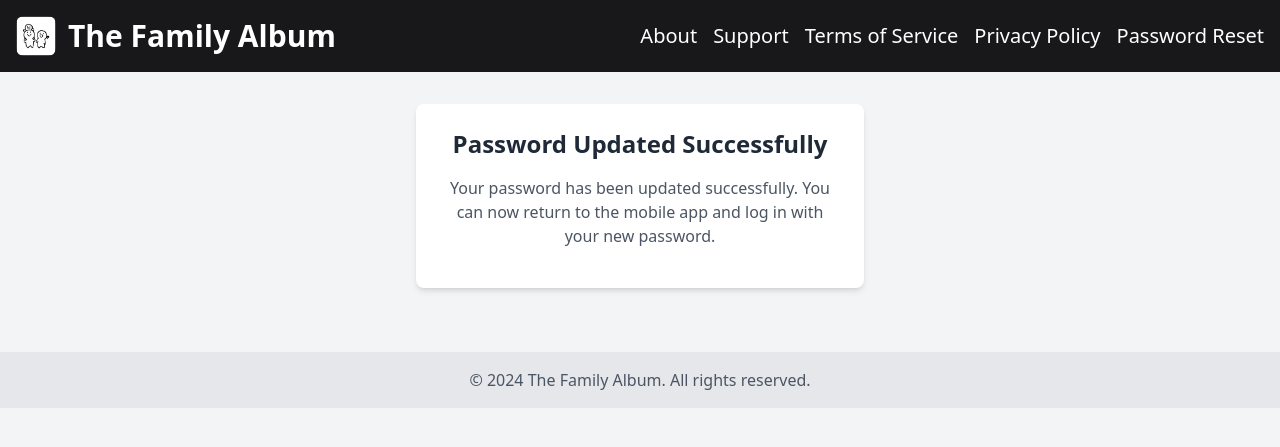
After one commit to hantswilliams/family-album-web, a Flask app: page /password-reset-success in a window 1280 px wide. The commit adds this page. Shown: the top 447 px of the page. Run offline with Flask 3, Linux system fonts and the light colour scheme; some libraries are stand-ins or nearby versions.

Commit message:
now working...

```diff
--- a/app.py
+++ b/app.py
@@ -33,6 +33,7 @@ def privacy():
 @app.route("/reset-password", methods=["GET", "POST"])
 def reset_password():
     if request.method == "GET":
+        # Render the password reset request form
         return render_template("reset_password.html")
 
     email = request.form.get("email")
@@ -41,59 +42,98 @@ def reset_password():
         return redirect(url_for("reset_password"))
 
     try:
-        supabase_client.auth.reset_password_for_email(
-            email, redirect_to="https://familyalbum.hants-williams.com/reset-password-form"
-        )
-        flash("A password reset link has been sent to your email.", "success")
+        # Send the password reset email
+        supabase_client.auth.reset_password_for_email(email)
+        print("[DEBUG] Password reset email sent to:", email)
+        return redirect(url_for("password_reset_email_sent"))
     except Exception as e:
-        flash(f"Error sending reset email: {str(e)}", "error")
+        print("[ERROR] Failed to send password reset email:", str(e))
+        flash("Failed to send password reset email. Please try again later.", "error")
+        return redirect(url_for("reset_password"))
 
-    return redirect(url_for("reset_password"))
+@app.route("/password-reset-email-sent", methods=["GET"])
+def password_reset_email_sent():
+    return render_template("password_reset_email_sent.html")
+
 
 @app.route("/reset-password-form", methods=["GET", "POST"])
 def reset_password_form():
-    code = request.args.get("code")
+    if request.method == "GET":
+        # Render the password reset form without any token validation
+        return render_template("reset_password_form.html", error_message=None, success_message=None)
 
-    if not code:
-        flash("Invalid or missing reset code. Please request a new password reset.", "error")
-        return redirect(url_for("reset_password"))
-
-    if request.method == "GET":
-        return render_template("reset_password_form.html", code=code)
-
+    # Handle POST: Password reset form submission
+    access_token = request.form.get("access_token")
+    refresh_token = request.form.get("refresh_token")
     new_password = request.form.get("new_password")
     confirm_password = request.form.get("confirm_password")
 
+    if not access_token or not refresh_token:
+        return render_template(
+            "reset_password_form.html",
+            error_message="Invalid or missing authentication tokens. Please request a new password reset.",
+            success_message=None
+        )
+
     if not new_password or not confirm_password:
-        flash("Both password fields are required.", "error")
-        return redirect(url_for("reset_password_form", code=code))
+        return render_template(
+            "reset_password_form.html",
+            error_message="Both password fields are required.",
+            success_message=None
+        )
 
     if new_password != confirm_password:
-        flash("Passwords do not match.", "error")
-        return redirect(url_for("reset_password_form", code=code))
-
-    try:
-        # Update password using the reset code
-        response = supabase_client.auth.update_user(
-            {"password": new_password},
-            {"code": code}
+        return render_template(
+            "reset_password_form.html",
+            error_message="Passwords do not match.",
+            success_message=None
         )
 
-        # Debugging: Log the API response
+    # Authenticate the session using the provided tokens
+    try:
+        supabase_client.auth.set_session(access_token, refresh_token)
+        print("[DEBUG] User session established with access token.")
+    except Exception as e:
+        print("[ERROR] Failed to establish session:", str(e))
+        return render_template(
+            "reset_password_form.html",
+            error_message="Failed to authenticate with the provided tokens. Please request a new password reset.",
+            success_message=None
+        )
+
+    # Update the user's password
+    try:
+        response = supabase_client.auth.update_user({"password": new_password})
         print("[DEBUG] Password update response:", response)
 
-        # Check if the update was successful
-        if response.get("error"):
-            flash(f"Error updating password: {response['error']['message']}", "error")
-            return redirect(url_for("reset_password_form", code=code))
+        if not hasattr(response, "user") or response.user is None:
+            return render_template(
+                "reset_password_form.html",
+                error_message="Failed to update password. Please try again.",
+                success_message=None
+            )
 
-        flash("Your password has been updated successfully. You can now log in.", "success")
+        # Redirect to success page
+        return redirect(url_for("password_reset_success"))
+
     except Exception as e:
-        print("[ERROR] Exception during password update:", str(e))
-        flash(f"Error updating password: {str(e)}", "error")
-        return redirect(url_for("reset_password_form", code=code))
+        error_message = str(e)
+        print("[ERROR] Exception during password update:", error_message)
 
-    return redirect(url_for("index"))
+        if "New password should be different from the old password" in error_message:
+            error_message = "Your new password must be different from your old password."
+        else:
+            error_message = f"Error updating password: {error_message}"
+
+        return render_template(
+            "reset_password_form.html",
+            error_message=error_message,
+            success_message=None
+        )
+
+@app.route("/password-reset-success", methods=["GET"])
+def password_reset_success():
+    return render_template("password_reset_success.html")
 
 if __name__ == "__main__":
     app.run(debug=True, host="0.0.0.0", port=5001)
--- a/templates/layout.html
+++ b/templates/layout.html
@@ -14,13 +14,31 @@
                 <img src="{{ url_for('static', filename='icon_boarder.png') }}" alt="Logo" class="w-10 h-10 rounded-lg">
                 <h1 class="text-3xl font-bold">The Family Album</h1>
             </div>
+
+            <!-- Mobile Menu Button -->
+            <button id="menu-toggle" class="text-white focus:outline-none lg:hidden">
+                <svg xmlns="http://www.w3.org/2000/svg" class="h-6 w-6" fill="none" viewBox="0 0 24 24" stroke="currentColor">
+                    <path stroke-linecap="round" stroke-linejoin="round" stroke-width="2" d="M4 6h16M4 12h16m-7 6h7" />
+                </svg>
+            </button>
+
             <!-- Navigation Links -->
-            <nav class="space-x-4">
+            <nav id="menu" class="hidden lg:flex space-x-4">
                 <a href="{{ url_for('index') }}" class="text-xl hover:underline">About</a>
                 <a href="{{ url_for('support') }}" class="text-xl hover:underline">Support</a>
                 <a href="{{ url_for('terms') }}" class="text-xl hover:underline">Terms of Service</a>
                 <a href="{{ url_for('privacy') }}" class="text-xl hover:underline">Privacy Policy</a>
+                <a href="{{ url_for('reset_password') }}" class="text-xl hover:underline">Password Reset</a>
             </nav>
+        </div>
+
+        <!-- Mobile Menu Items -->
+        <div id="mobile-menu" class="hidden bg-zinc-800 text-white">
+            <a href="{{ url_for('index') }}" class="block px-4 py-2 hover:bg-zinc-700">About</a>
+            <a href="{{ url_for('support') }}" class="block px-4 py-2 hover:bg-zinc-700">Support</a>
+            <a href="{{ url_for('terms') }}" class="block px-4 py-2 hover:bg-zinc-700">Terms of Service</a>
+            <a href="{{ url_for('privacy') }}" class="block px-4 py-2 hover:bg-zinc-700">Privacy Policy</a>
+            <a href="{{ url_for('reset_password') }}" class="block px-4 py-2 hover:bg-zinc-700">Password Reset</a>
         </div>
     </header>
     <main class="container mx-auto px-4 py-8">
@@ -29,5 +47,16 @@
     <footer class="bg-gray-200 text-gray-600 text-center py-4 mt-8">
         <p>&copy; 2024 The Family Album. All rights reserved.</p>
     </footer>
+
+    <!-- JavaScript for Hamburger Menu -->
+    <script>
+        const menuToggle = document.getElementById('menu-toggle');
+        const mobileMenu = document.getElementById('mobile-menu');
+
+        menuToggle.addEventListener('click', () => {
+            // Toggle the visibility of the mobile menu
+            mobileMenu.classList.toggle('hidden');
+        });
+    </script>
 </body>
 </html>
--- /dev/null
+++ b/templates/password_reset_success.html
@@ -0,0 +1,10 @@
+{% extends "layout.html" %}
+
+{% block content %}
+<div class="max-w-md mx-auto p-6 bg-white shadow-md rounded-lg text-center">
+    <h2 class="text-2xl font-bold mb-4">Password Updated Successfully</h2>
+    <p class="text-gray-600 mb-4">
+        Your password has been updated successfully. You can now return to the mobile app and log in with your new password.
+    </p>
+</div>
+{% endblock %}
```
Also changed, not shown: templates/password_reset_email_sent.html (added, +10 -0 lines), templates/reset_password.html (+3 -4 lines), templates/reset_password_form.html (+87 -2 lines).
